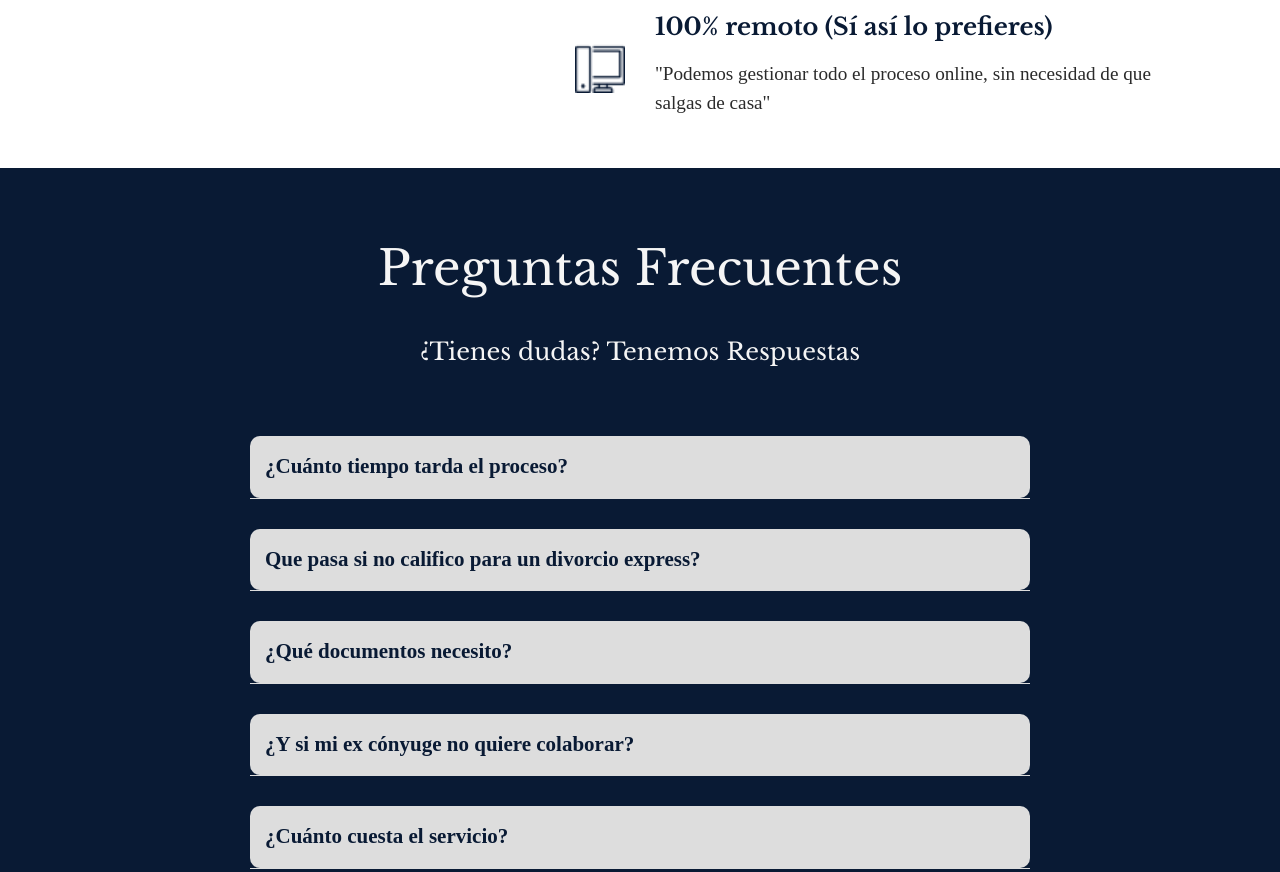
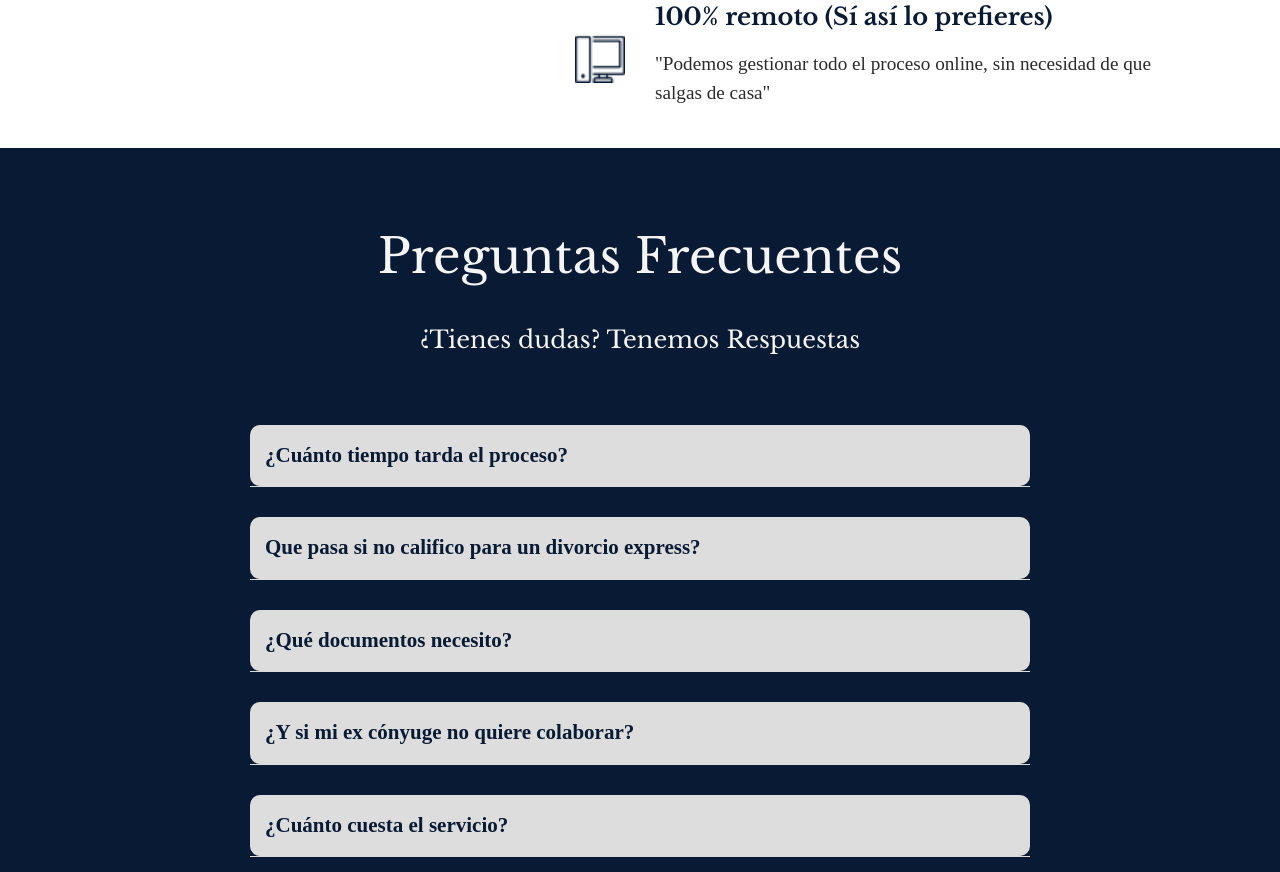
Before and after one commit to Lautaro-Zarate/Certeza-Derecho-Estudio, a plain HTML site: page pages/divorcio.html in a window 1280 px wide. Shown: the part 3987-4859 px from the top of the page. Drawn offline with nearby package versions, Linux system fonts and the light colour scheme.

Commit message:
Correccion en secciones faq y servicios

```diff
--- a/style.css
+++ b/style.css
@@ -484,7 +484,7 @@ h1,h2,h3,h4,h5,h6{
         grid-template-columns: 450px 1fr;
         grid-template-rows: 1fr;
         padding: 0px 200px;
-        height: 100vh;
+        height: auto;
     }
     .show{
         opacity: 1;
@@ -544,10 +544,10 @@ h1,h2,h3,h4,h5,h6{
         align-items: center;
         justify-content: center;
         gap: 10px;
-        padding: 20px 250px;
+        padding: 50px 250px;
         background-color: #091a34 !important;
         margin-top: 20px;
-        height: 130vh;
+        height: auto;
     }
     .faq-container .btn-primary{
         width: 350px !important;
```
